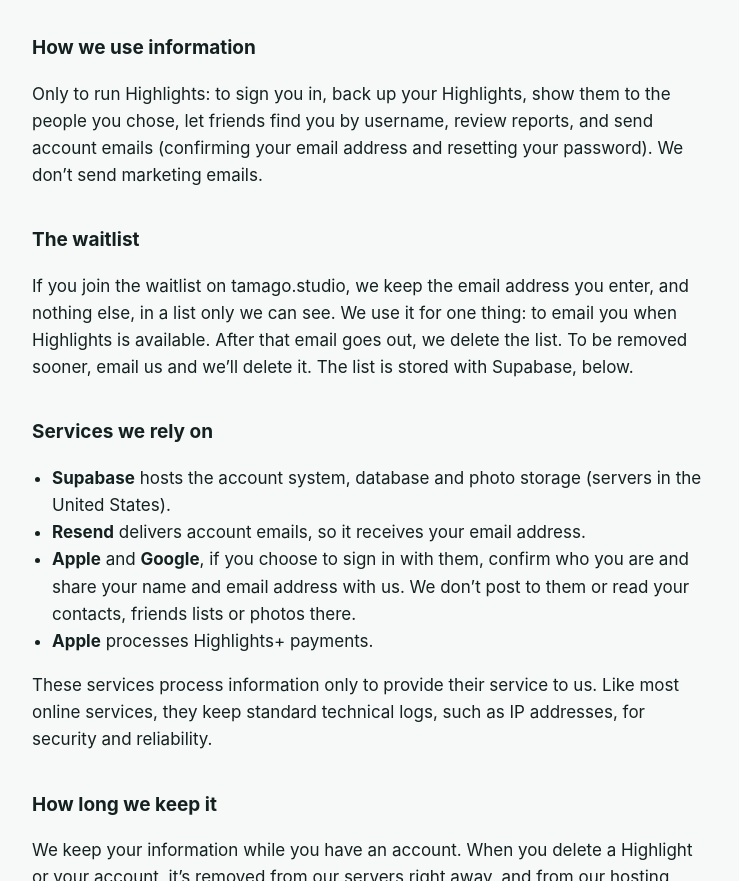
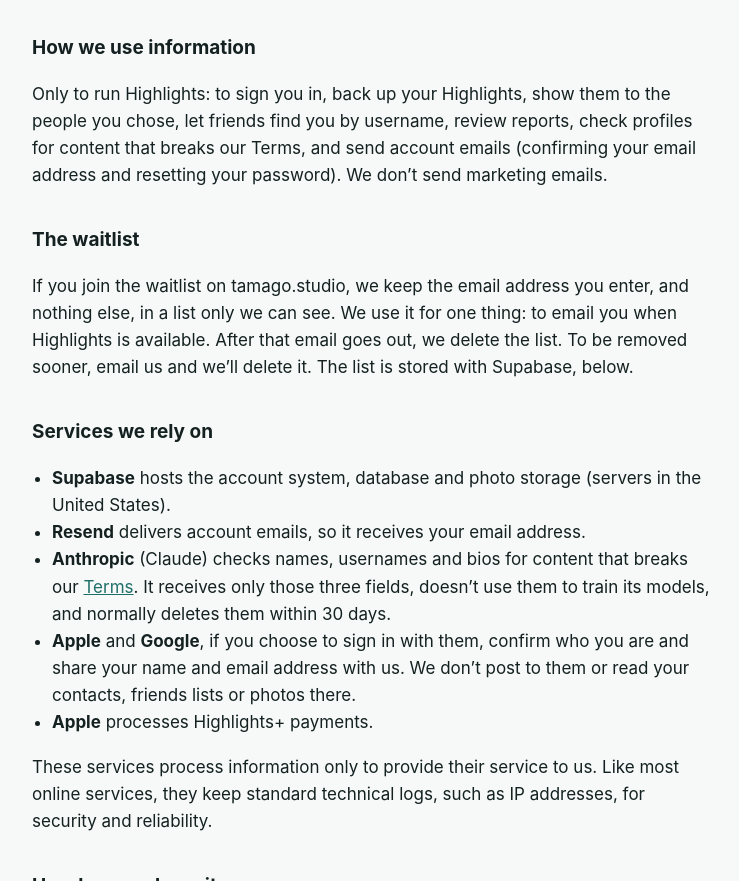
Before and after one commit to Chris-Tamayo/tamago-studio-site, a plain HTML site: page privacy/index.html in a window 1280 px wide. Shown: the part 1980-2861 px from the top of the page, without its empty margins (268-1007 px from the left). Drawn offline with Linux system fonts and the light colour scheme.

Commit message:
Privacy: Anthropic checks names, usernames and bios

```diff
--- a/privacy/index.html
+++ b/privacy/index.html
@@ -58,7 +58,7 @@
 <p>Backups are encrypted in storage and in transit, but not end to end. That means the people who run Highlights could technically access them. We don’t look at your Highlights, except to review something that was reported to us or when the law requires it.</p>
 
 <h2>How we use information</h2>
-<p>Only to run Highlights: to sign you in, back up your Highlights, show them to the people you chose, let friends find you by username, review reports, and send account emails (confirming your email address and resetting your password). We don’t send marketing emails.</p>
+<p>Only to run Highlights: to sign you in, back up your Highlights, show them to the people you chose, let friends find you by username, review reports, check profiles for content that breaks our Terms, and send account emails (confirming your email address and resetting your password). We don’t send marketing emails.</p>
 
 <h2 id="waitlist">The waitlist</h2>
 <p>If you join the waitlist on tamago.studio, we keep the email address you enter, and nothing else, in a list only we can see. We use it for one thing: to email you when Highlights is available. After that email goes out, we delete the list. To be removed sooner, email us and we’ll delete it. The list is stored with Supabase, below.</p>
@@ -67,6 +67,7 @@
 <ul>
   <li><strong>Supabase</strong> hosts the account system, database and photo storage (servers in the United States).</li>
   <li><strong>Resend</strong> delivers account emails, so it receives your email address.</li>
+  <li><strong>Anthropic</strong> (Claude) checks names, usernames and bios for content that breaks our <a href="/terms/">Terms</a>. It receives only those three fields, doesn’t use them to train its models, and normally deletes them within 30 days.</li>
   <li><strong>Apple</strong> and <strong>Google</strong>, if you choose to sign in with them, confirm who you are and share your name and email address with us. We don’t post to them or read your contacts, friends lists or photos there.</li>
   <li><strong>Apple</strong> processes Highlights+ payments.</li>
 </ul>
```
